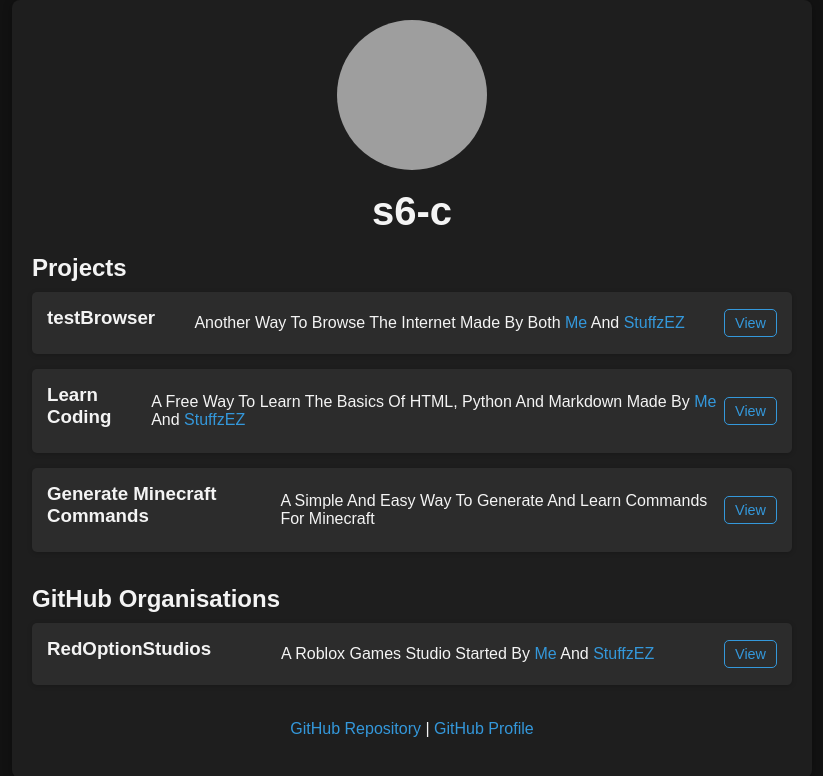
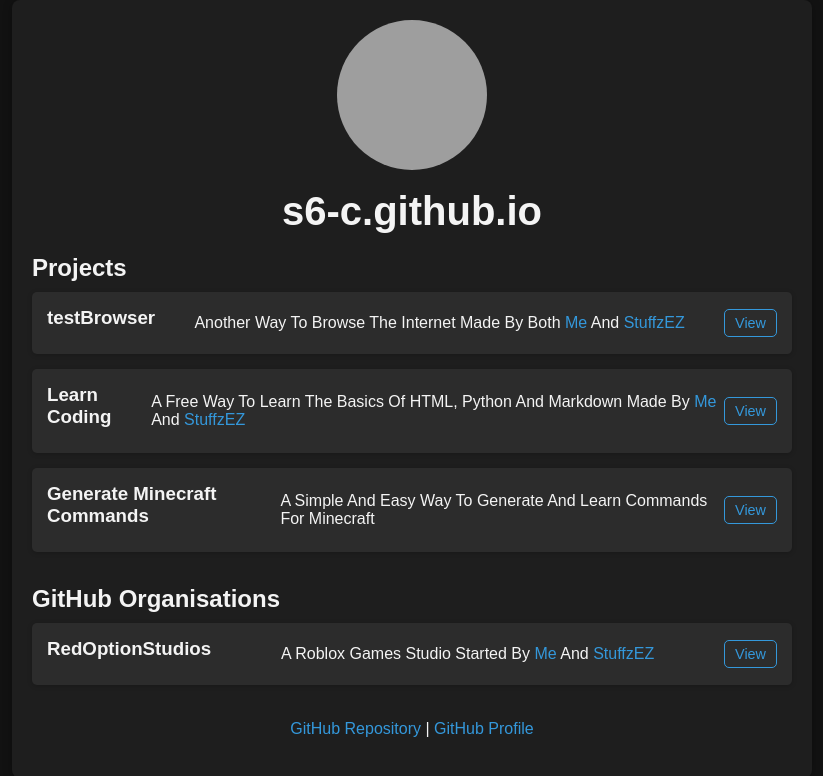
Before and after one commit to s6-c/s6-c.github.io, a plain HTML site: page index.html in a window 1280 px wide. Shown: the whole page, without its empty margins (228-1051 px from the left). Drawn offline with Linux system fonts and the light colour scheme; grey boxes are pictures that could not be loaded.

```diff
--- a/index.html
+++ b/index.html
@@ -128,7 +128,7 @@
     <div class="container">
         <header>
             <img src="https://s6-c.github.io/assets/images/pfp.png" alt="Profile Picture"> <!-- Replace with your image URL -->
-            <h1>s6-c</h1>
+            <h1>s6-c.github.io</h1>
             <p><!--- LEAVE BLANK ---></p>
         </header>
 
```
